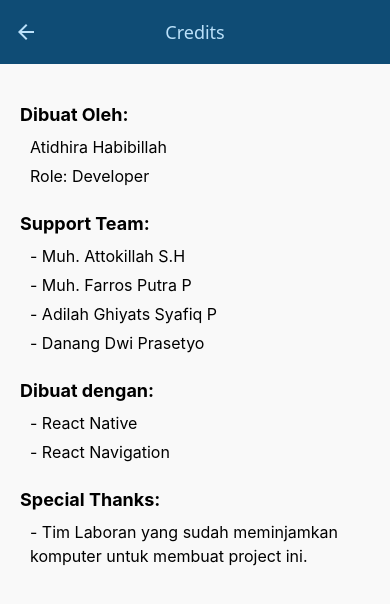
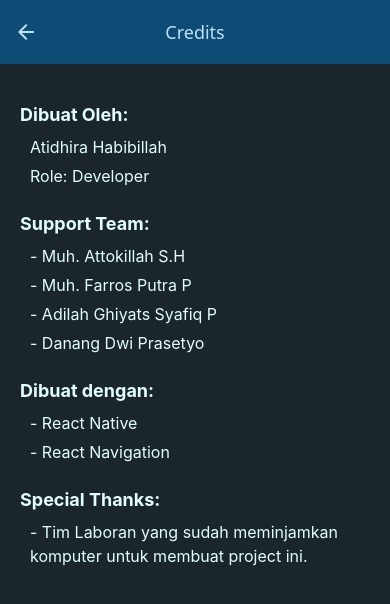
Before and after one commit to atidhira-id/react-native-tictacwar, a React Native app: screen /Credits in a window 390 px wide. Shown: the top 604 px of the page. Built offline with nearby package versions, Linux system fonts and the light colour scheme.

Commit message:
update: use themes for colors

```diff
--- a/screen/Credits/styles.js
+++ b/screen/Credits/styles.js
@@ -1,23 +1,23 @@
 import { StyleSheet } from "react-native";
+import { useTheme } from "../../styles/themes";
+
+const themes = useTheme();
 
 const styles = StyleSheet.create({
   container: {
     flex: 1,
     padding: 20,
-    backgroundColor: "#f9f9f9",
-  },
-  header: {
-    fontSize: 24,
-    fontWeight: "bold",
-    textAlign: "center",
+    backgroundColor: themes.color.appBackground,
   },
   sectionHeader: {
+    color: themes.color.text,
     fontSize: 18,
     fontWeight: "bold",
     marginTop: 20,
     marginBottom: 10,
   },
   text: {
+    color: themes.color.text,
     fontSize: 16,
     lineHeight: 24,
     marginBottom: 5,
```
